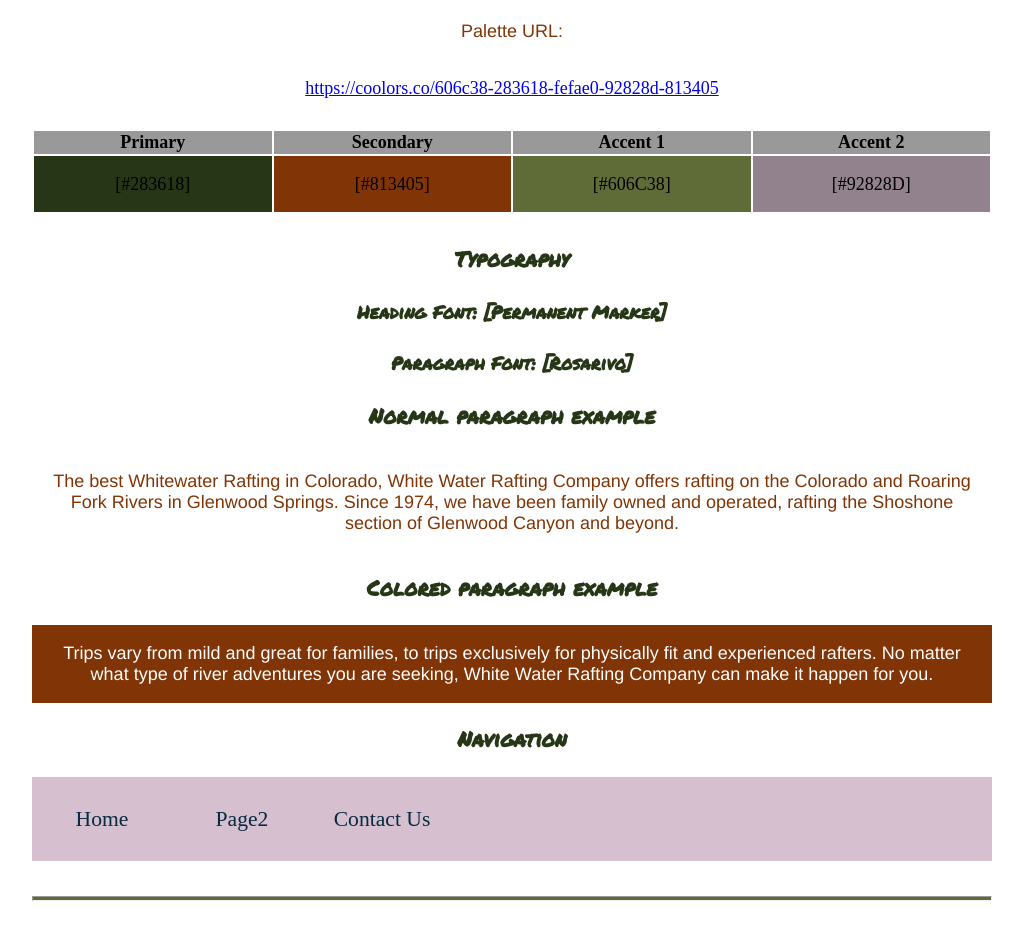
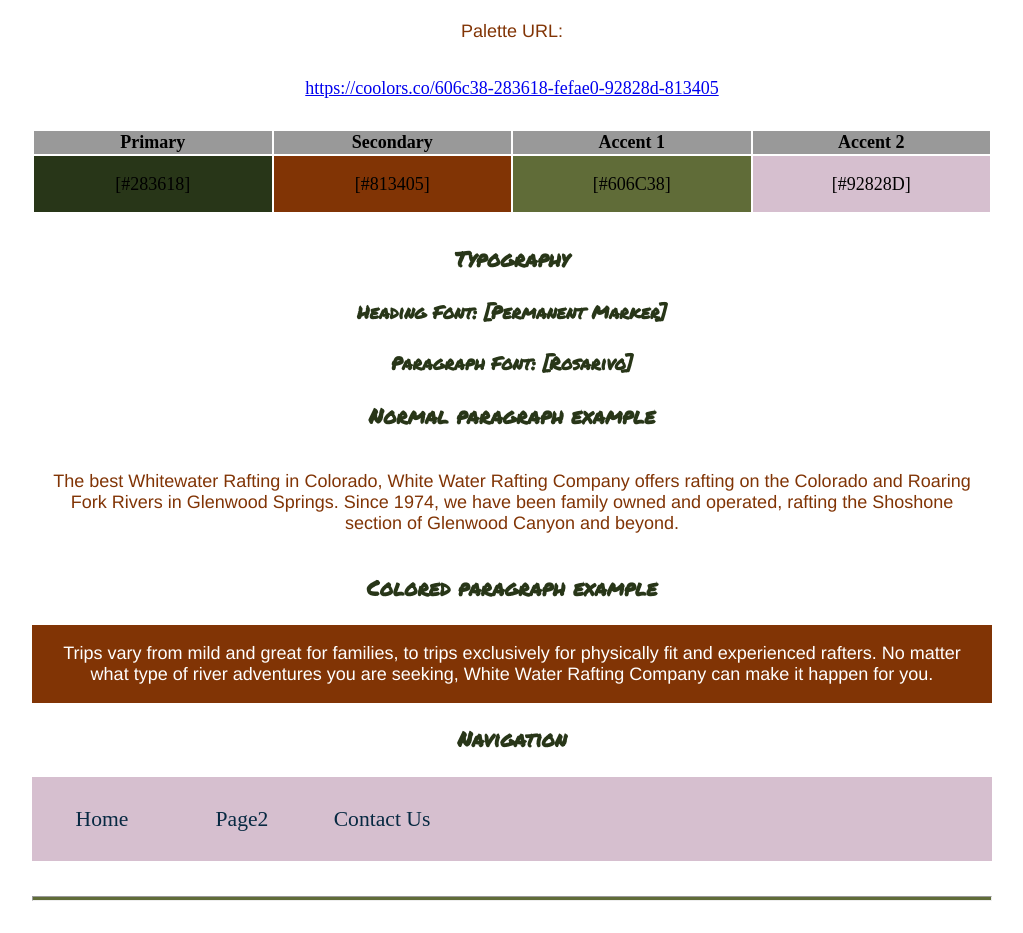
Before and after one commit to ConorMcDowell/wdd130, a plain HTML site: page wwr/site-plan-rafting.html in a window 1280 px wide. Shown: the part 1397-2330 px from the top of the page, without its empty margins (128-1151 px from the left). Drawn offline with Linux system fonts and the light colour scheme; files whose address does not match are found by name; a web font is replaced by a local one.

Commit message:
nav color 2

```diff
--- a/wwr/styles/site-plan-rafting.css
+++ b/wwr/styles/site-plan-rafting.css
@@ -9,7 +9,7 @@ Fonts are separated by a & */
   --primary-color: #283618   ;
   --secondary-color: #813405 ;
   --accent1-color: #606C38;
-  --accent2-color: #92828D;
+  --accent2-color: #d6bfcf;
 
   /* change the values below to your chosen font(s) */
   --heading-font: "Permanent Marker";
```
